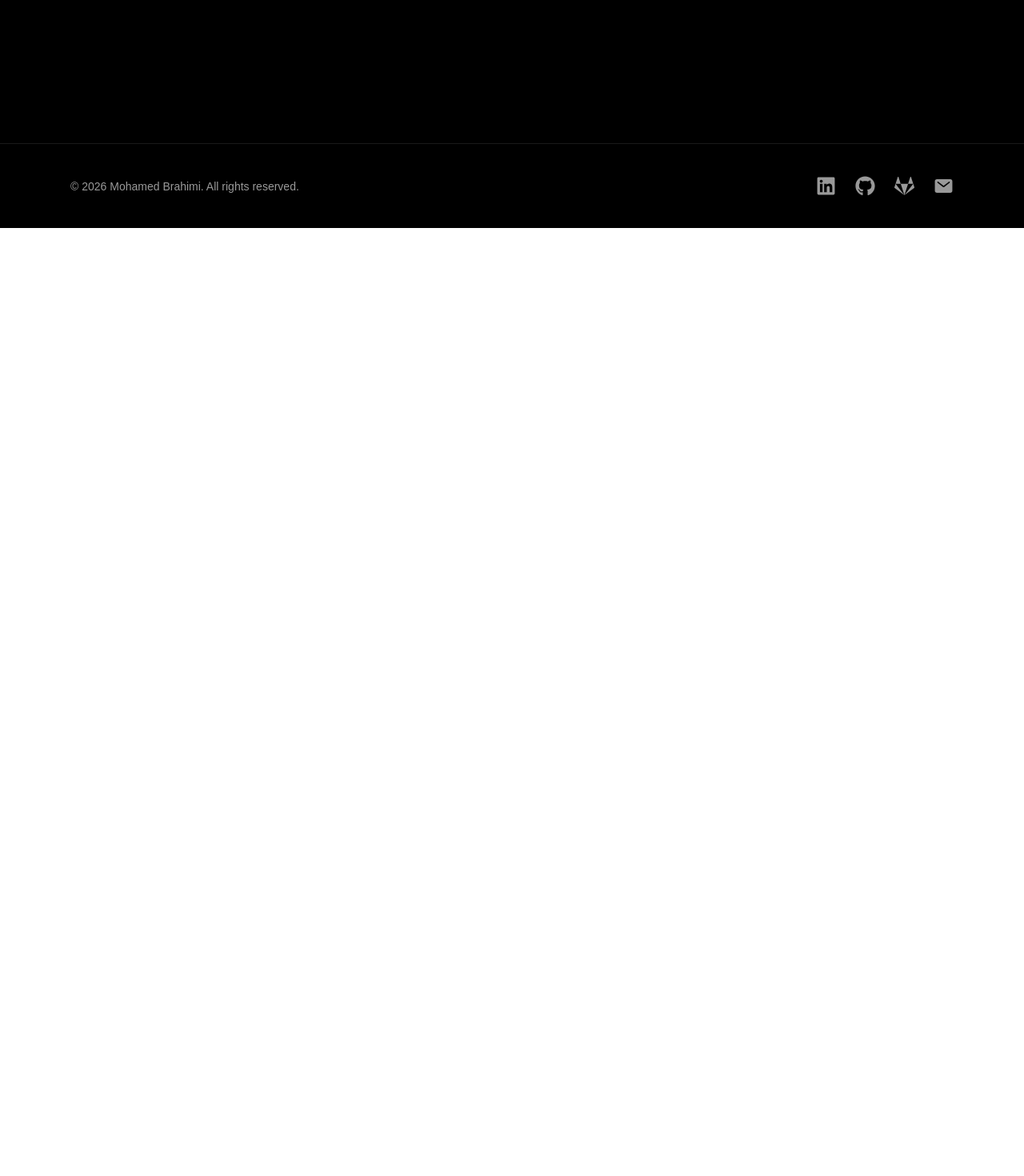
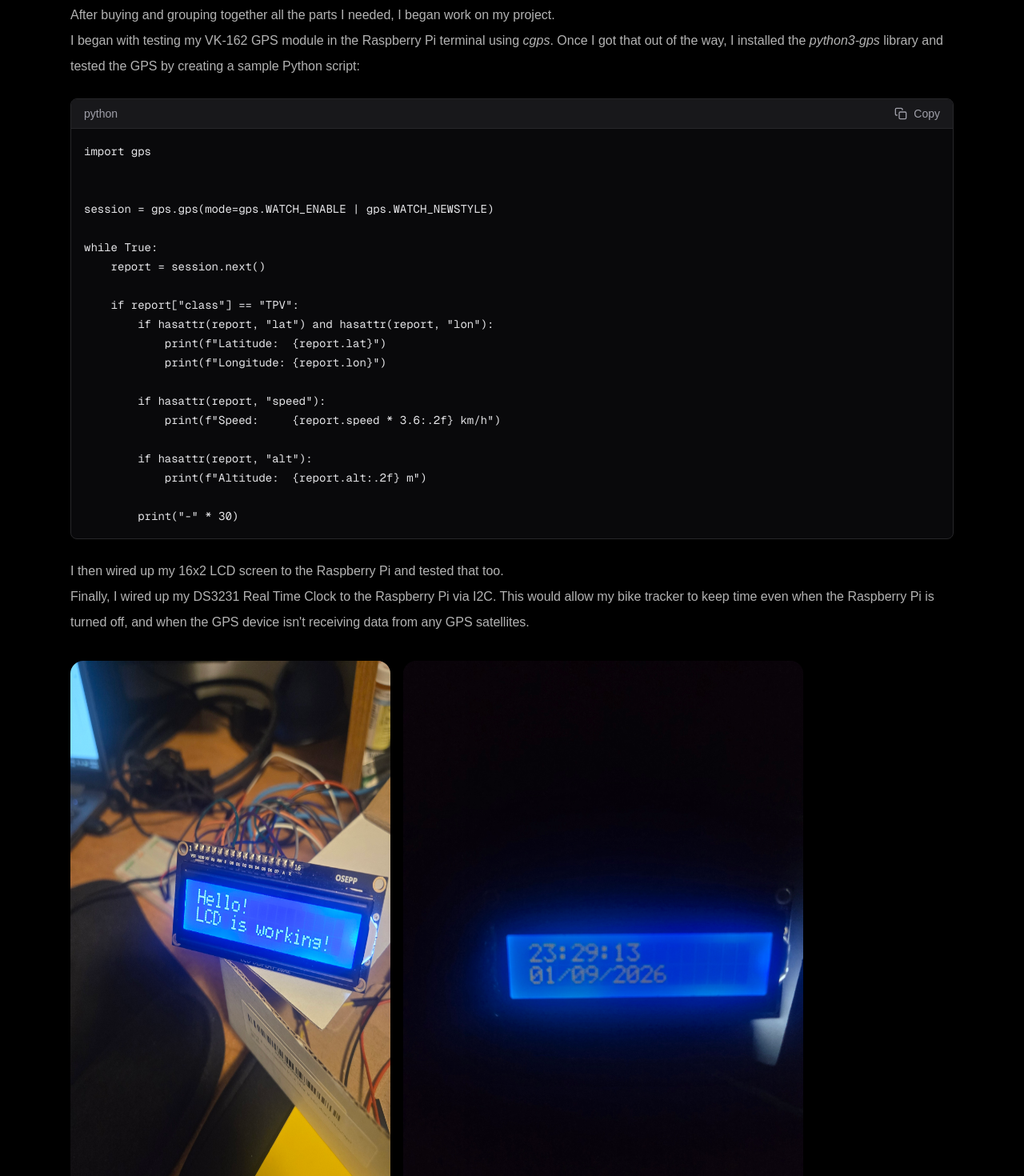
Before and after one commit to mbrahimi25/portfolio, a Next.js app: page /bike-tracker in a window 1280 px wide. Shown: the part 1120-2590 px from the top of the page at 80% size. Before the commit the page ends 1405 px from the top, so only its background shows below. Built offline with nearby package versions, Linux system fonts and the light colour scheme.

Commit message:
Updated bike tracker page with current project progress

```diff
--- a/src/app/bike-tracker/page.tsx
+++ b/src/app/bike-tracker/page.tsx
@@ -1,5 +1,6 @@
 import Navbar from "@/components/Navbar";
 import Footer from "@/components/Footer";
+import CodeBlock from "@/components/CodeBlock";
 import ArticleHero from "@/sections/ArticleHero";
 
 import { SiRaspberrypi, SiPython, SiSqlite, SiQgis } from "react-icons/si";
@@ -49,10 +50,71 @@ export default function TtcGtfsArticle() {
             <hr className="border-white/30 my-8" />
 
             <p className="mt-6 leading-8 text-white/70">
+                After buying and grouping together all the parts I needed, I began work on my project. <br/>
+                I began with testing my VK-162 GPS module in the Raspberry Pi terminal using <i>cgps</i>. Once I got that out of the way,
+                I installed the <i>python3-gps</i> library and tested the GPS by creating a sample Python script:
+            </p>
 
+            <CodeBlock
+              language="python"
+              code={
+`import gps
+
+
+session = gps.gps(mode=gps.WATCH_ENABLE | gps.WATCH_NEWSTYLE)
+
+while True:
+    report = session.next()
+
+    if report["class"] == "TPV":
+        if hasattr(report, "lat") and hasattr(report, "lon"):
+            print(f"Latitude:  {report.lat}")
+            print(f"Longitude: {report.lon}")
+
+        if hasattr(report, "speed"):
+            print(f"Speed:     {report.speed * 3.6:.2f} km/h")
+
+        if hasattr(report, "alt"):
+            print(f"Altitude:  {report.alt:.2f} m")
+
+        print("-" * 30)`
+            }/>
+
+            <p className="mt-6 leading-8 text-white/70">
+                I then wired up my 16x2 LCD screen to the Raspberry Pi and tested that too. <br/>
+                Finally, I wired up my DS3231 Real Time Clock to the Raspberry Pi via I2C.
+                This would allow my bike tracker to keep time even when the Raspberry Pi is turned off,
+                and when the GPS device isn't receiving data from any GPS satellites. <br/><br/>
+            </p>
+            <div className = "flex gap-4">
+              <Image
+              src="/LCD_test1.jpg"
+              alt="Sixteen by two Liquid Crystal Display Test 1"
+              width={400}
+              height={200}
+              className="rounded-2xl"/>
+
+              <Image
+              src="/LCD_test2.jpg"
+              alt="Real time clock tested with liquid crystal display"
+              width={500}
+              height={400}
+              className="rounded-2xl"/>
+            </div>
+
+            <p className="mt-6 leading-8 text-white/70">
+                I also had a push button with a large cap available, so I can wire it in and use it in my project prototype in the future. <br/>
+                With the testing of the GPS device, the LCD, and the RTC module out of the way, I can begin programming. <br/>
+                For my first prototype, I simply want the ability to start/stop trips (using the button),
+                display the time and current trip number/status on the LCD,
+                and save the coordinates registered by the GPS device onto a SQLite local database or a CSV file. <br/>
             </p>
 
 
+            <br/><br/><br/>
+            <h3 className="text-lg">
+              This project is still in development! Check back in the near future to see any updates!
+            </h3>
 
           </div>
         </div>
--- a/src/app/pages/page.tsx
+++ b/src/app/pages/page.tsx
@@ -7,6 +7,11 @@ import Link from "next/link";
 import { motion } from "framer-motion";
 
 const articles = [
+  {
+    slug: "bike-tracker",
+    title: "Bike Tracker",
+    description: "How I'm building a GPS bike tracker using a Raspberry Pi and Python.",
+  },
   {
     slug: "algiers-transit",
     title: "Visualizing Public Transit in Algiers",
--- /dev/null
+++ b/src/components/CodeBlock.tsx
@@ -0,0 +1,60 @@
+"use client";
+
+import { useState } from "react";
+import { FiCopy, FiCheck } from "react-icons/fi";
+
+interface CodeBlockProps {
+  code: string;
+  language?: string;
+}
+
+export default function CodeBlock({
+  code,
+  language = "text",
+}: CodeBlockProps) {
+  const [copied, setCopied] = useState(false);
+
+  const copyCode = async () => {
+    await navigator.clipboard.writeText(code);
+
+    setCopied(true);
+
+    setTimeout(() => {
+      setCopied(false);
+    }, 2000);
+  };
+
+  return (
+    <div className="my-6 overflow-hidden rounded-lg border border-zinc-800 bg-zinc-950">
+      {/* Header */}
+      <div className="flex items-center justify-between border-b border-zinc-800 bg-zinc-900 px-4 py-2">
+        <span className="text-sm text-zinc-400">
+          {language}
+        </span>
+
+        <button
+          onClick={copyCode}
+          className="flex items-center gap-2 text-sm text-zinc-400 transition hover:text-white"
+          aria-label="Copy code"
+        >
+          {copied ? (
+            <>
+              <FiCheck size={16} />
+              Copied
+            </>
+          ) : (
+            <>
+              <FiCopy size={16} />
+              Copy
+            </>
+          )}
+        </button>
+      </div>
+
+      {/* Code */}
+      <pre className="overflow-x-auto p-4 text-sm leading-6 text-zinc-200">
+        <code>{code}</code>
+      </pre>
+    </div>
+  );
+}
```
Also changed, not shown: public/LCD_test1.jpg (added), public/LCD_test2.jpg (added).
